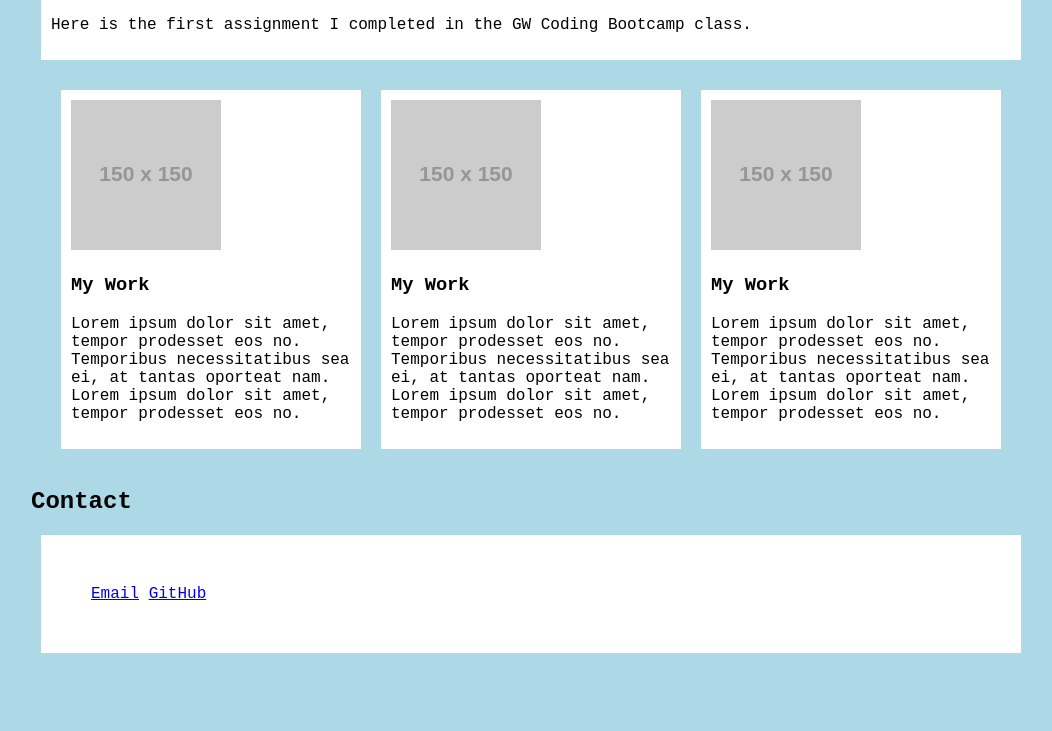
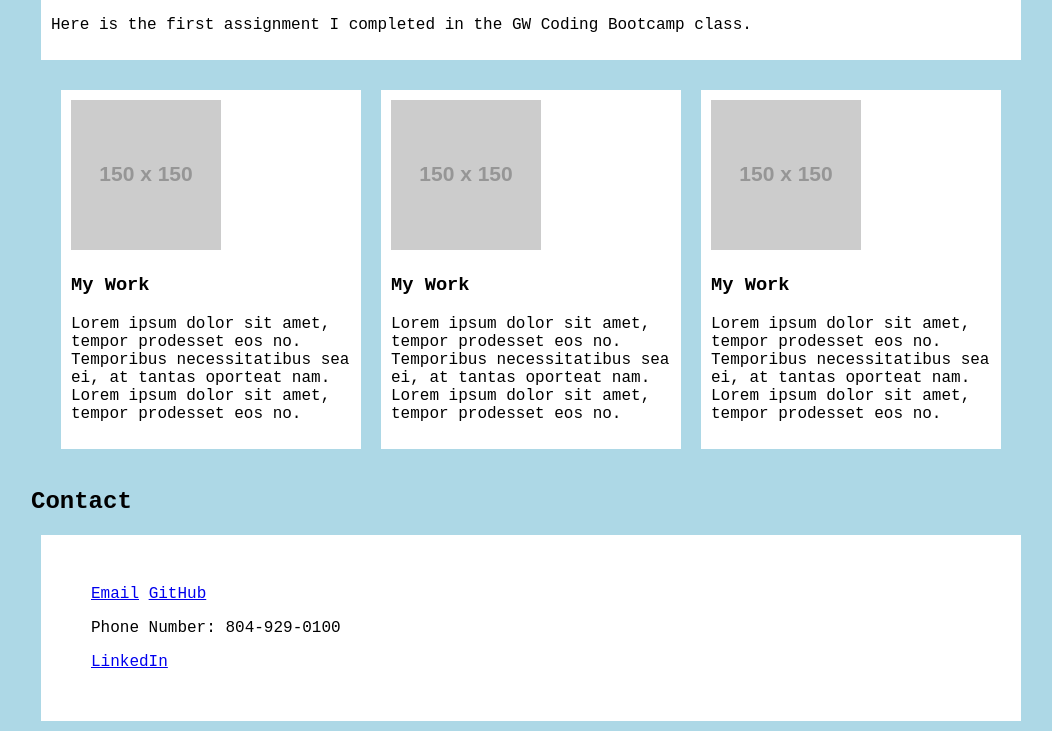
Before and after one commit to rhandschuh/updatedportfolio, a plain HTML site: page index.html in a window 1280 px wide. Shown: the part 1122-1853 px from the top of the page, without its empty margins (109-1161 px from the left). Before the commit the page ends 1785 px from the top, so only its background shows below. Drawn offline with Linux system fonts and the light colour scheme; placeholder pictures from the web are drawn by us.

Commit message:
updating html and adding resume

```diff
--- a/index.html
+++ b/index.html
@@ -12,6 +12,7 @@
     <a href="#about-me">About Me</a>
     <a href="#work">Work</a>
     <a href="#contact">Contact Me</a>
+    <a href="#contact">Resume</a>
   </div>
  <div class="container">
 <div class="box">
@@ -56,6 +57,8 @@
 <div class="contactinfo">
   <a href = "mailto: handschuh.rachel@gmail.com">Email</a>
     <a href="https://github.com/rhandschuh">GitHub</a>
+    <p>Phone Number: 804-929-0100</p>
+    <a href="https://www.linkedin.com/in/rachel-handschuh-b57550141/">LinkedIn</a>
 </div>
 </body>
 </html>
```
Also changed, not shown: 2 other files.
